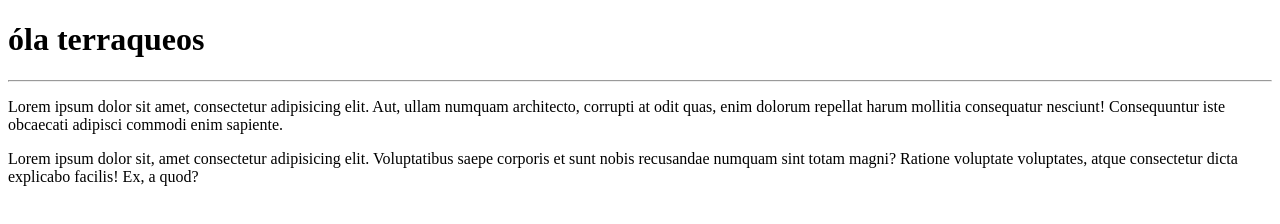
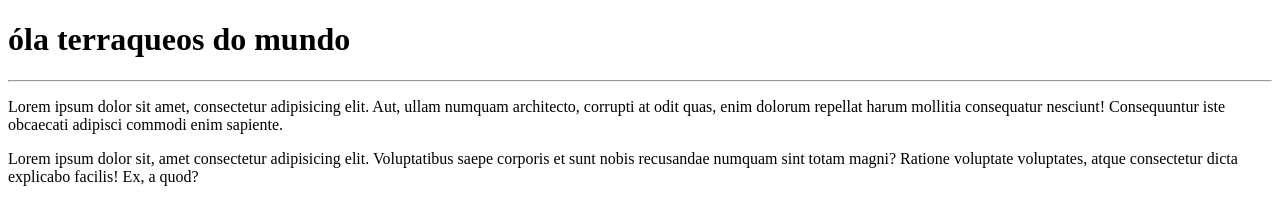
Before and after one commit to OLIVEIRA1932/Ola-mundo, a plain HTML site: page site-exemplo/index.html in a window 1280 px wide. Drawn offline with Linux system fonts and the light colour scheme.

Commit message:
alterei o h1

```diff
--- a/site-exemplo/index.html
+++ b/site-exemplo/index.html
@@ -6,7 +6,7 @@
     <title>meu primeiro site em repositório</title>
 </head>
 <body>
-    <h1>óla terraqueos</h1>
+    <h1>óla terraqueos do mundo</h1>
     <hr>
     <p>Lorem ipsum dolor sit amet, consectetur adipisicing elit. Aut, ullam numquam architecto, corrupti at odit quas, enim dolorum repellat harum mollitia consequatur nesciunt! Consequuntur iste obcaecati adipisci commodi enim sapiente.</p>
     <p>Lorem ipsum dolor sit, amet consectetur adipisicing elit. Voluptatibus saepe corporis et sunt nobis recusandae numquam sint totam magni? Ratione voluptate voluptates, atque consectetur dicta explicabo facilis! Ex, a quod?</p>
```
